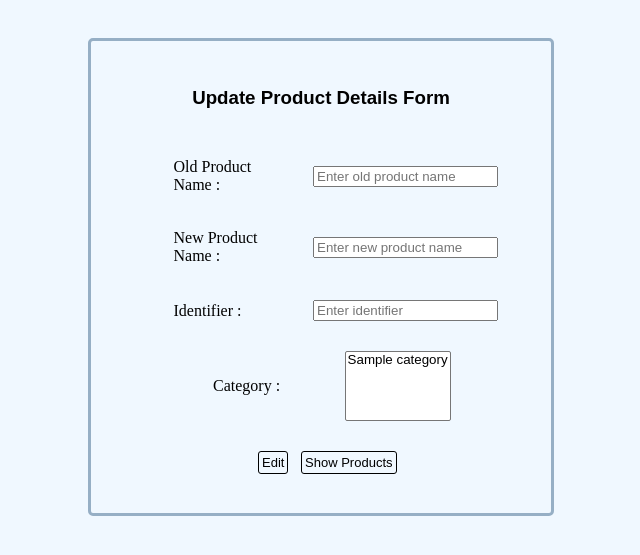
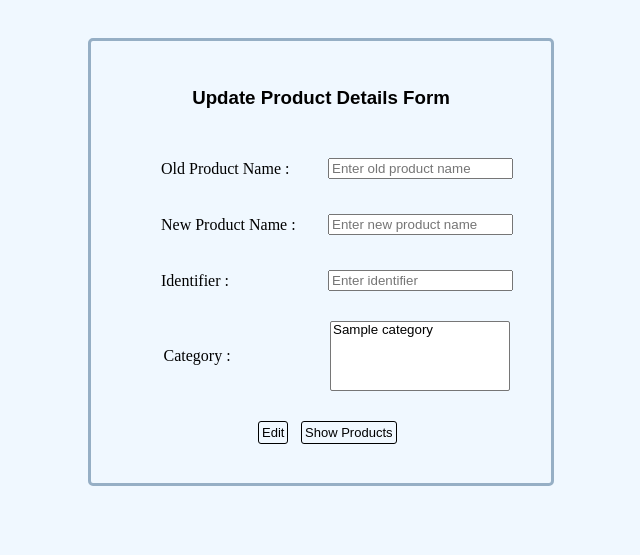
Before and after one commit to abhishekmangoit/php-training, a PHP site: page /editProduct.php in a window 1280 px wide. Shown: the top 555 px of the page, without its empty margins (319-959 px from the left). Run offline with PHP 8.4, Linux system fonts and the light colour scheme; tables that the repository leaves empty or names only in its code hold one stand-in row (values such as "Sample post").

Commit message:
updated code of assignment 6

```diff
--- a/phpAssig6/Q1/first.css
+++ b/phpAssig6/Q1/categorypage.css
@@ -30,7 +30,7 @@ h3{
     align-items: center;
 }
 label{
-    width: 110px;
+    width: 145px;
 }
 button{
     background-color: aliceblue;
@@ -52,7 +52,7 @@ a{
 }
 .errorMsg{
     margin-top: 5px;
-    margin-left: 48%;
+    margin-left: 53%;
     color: red;
     font-size: small;
     font-family: Arial, Helvetica, sans-serif;
--- a/phpAssig6/Q1/displayCategory.php
+++ b/phpAssig6/Q1/displayCategory.php
@@ -4,7 +4,7 @@
 <head>
     <meta charset="UTF-8">
     <meta name="viewport" content="width=device-width, initial-scale=1.0">
-    <link rel="stylesheet" href="first.css">
+    <link rel="stylesheet" href="categorypage.css">
     <title>Categories</title>
 </head>
 
--- a/phpAssig6/Q1/editCategory.php
+++ b/phpAssig6/Q1/editCategory.php
@@ -4,7 +4,7 @@
 <head>
     <meta charset="UTF-8">
     <meta name="viewport" content="width=device-width, initial-scale=1.0">
-    <link rel="stylesheet" href="first.css">
+    <link rel="stylesheet" href="categorypage.css">
     <title>Edit Category Details</title>
 </head>
 
@@ -39,9 +39,9 @@
 
             $sql = "UPDATE category SET categoryName = '$newcategoryName', identifier = '$identifier' WHERE categoryName = '$oldcategoryName'";
             if ($conn->query($sql) === TRUE) {
-                echo "New category added successfully";
+                echo "Category updated successfully";
             } else {
-                echo "Error in inserting record <br>" . $conn->error;
+                echo "Error in updating record <br>" . $conn->error;
             }
 
             $conn->close();
--- a/phpAssig6/Q1/index.php
+++ b/phpAssig6/Q1/index.php
@@ -4,7 +4,7 @@
 <head>
     <meta charset="UTF-8">
     <meta name="viewport" content="width=device-width, initial-scale=1.0">
-    <link rel="stylesheet" href="first.css">
+    <link rel="stylesheet" href="categorypage.css">
     <title>Category Details</title>
 </head>
 
@@ -31,7 +31,6 @@
             if ($conn->connect_error) {
                 die("Connection failed: " . $conn->connect_error);
             }
-            echo "<pre>";
             $sql = "SHOW DATABASES LIKE 'store';";
             $result = $conn->query($sql);
             if (mysqli_num_rows($result) === 1) {
@@ -78,9 +77,7 @@
                     echo "Error creating table: ";
                 }
             }
-
             $conn->close();
-
         }
     }
     ?>
--- a/phpAssig6/Q2/deleteProduct.php
+++ b/phpAssig6/Q2/deleteProduct.php
@@ -1,6 +1,4 @@
 <?php
-error_reporting(E_ALL);
-ini_set("display_errors", 1);
     $servername = "localhost";
     $username = "root";
     $password = "Abhi1234$";
@@ -18,7 +16,5 @@ if ($_SERVER["REQUEST_METHOD"] === "GET") {
             echo "Error in deleting record <br>" . $conn->error;
         }
     }
-
     $conn->close();
-
 ?>
--- a/phpAssig6/Q2/displayProduct.php
+++ b/phpAssig6/Q2/displayProduct.php
@@ -1,14 +1,10 @@
-<?php
-error_reporting(E_ALL);
-ini_set("display_errors", 1);
-?>
 <!DOCTYPE html>
 <html lang="en">
 
 <head>
     <meta charset="UTF-8">
     <meta name="viewport" content="width=device-width, initial-scale=1.0">
-    <link rel="stylesheet" href="product.css">
+    <link rel="stylesheet" href="productpage.css">
     <title>Products Page</title>
 </head>
 
--- a/phpAssig6/Q2/editProduct.php
+++ b/phpAssig6/Q2/editProduct.php
@@ -1,14 +1,10 @@
-<?php
-error_reporting(E_ALL);
-ini_set("display_errors", 1);
-?>
 <!DOCTYPE html>
 <html lang="en">
 
 <head>
     <meta charset="UTF-8">
     <meta name="viewport" content="width=device-width, initial-scale=1.0">
-    <link rel="stylesheet" href="product.css">
+    <link rel="stylesheet" href="productpage.css">
     <title>Edit Product Details</title>
 </head>
 
@@ -52,11 +48,9 @@ ini_set("display_errors", 1);
             if ($conn->query($sql) === TRUE) {
                 echo "Product updated successfully";
             } else {
-                echo "Error in inserting record <br>" . $conn->error;
+                echo "Error in updating record <br>" . $conn->error;
             }
-
             $conn->close();
-
         }
     }
     ?>
@@ -88,8 +82,8 @@ ini_set("display_errors", 1);
         </div>
         <div class="inputField">
             <div class="inputBox">
-                <label for="category">Category :</label>
-                <select name="category[]" id="category" multiple>
+                <label id="categorylabel" for="category">Category :</label>
+                <select id="categoryinput" name="category[]" id="category" multiple>
                     <?php while ($row = $categories->fetch_assoc()) { ?>
                         <option value="<?php echo $row['categoryName']; ?>"><?php echo $row['categoryName']; ?></option>
                     <?php } ?>
--- a/phpAssig6/Q2/product.css
+++ b/phpAssig6/Q2/productpage.css
@@ -30,7 +30,11 @@ h3{
     align-items: center;
 }
 label{
-    width: 110px;
+    width: 135px;
+}
+#categoryinput{
+    margin-left: 0px;
+    width: 180px;
 }
 button{
     background-color: aliceblue;
@@ -52,7 +56,7 @@ a{
 }
 .errorMsg{
     margin-top: 5px;
-    margin-left: 48%;
+    margin-left: 52%;
     color: red;
     font-size: small;
     font-family: Arial, Helvetica, sans-serif;
```
Also changed, not shown: phpAssig6/Q2/index.php (+3 -11 lines). Lines whose indentation alone changed are shown as unchanged.
